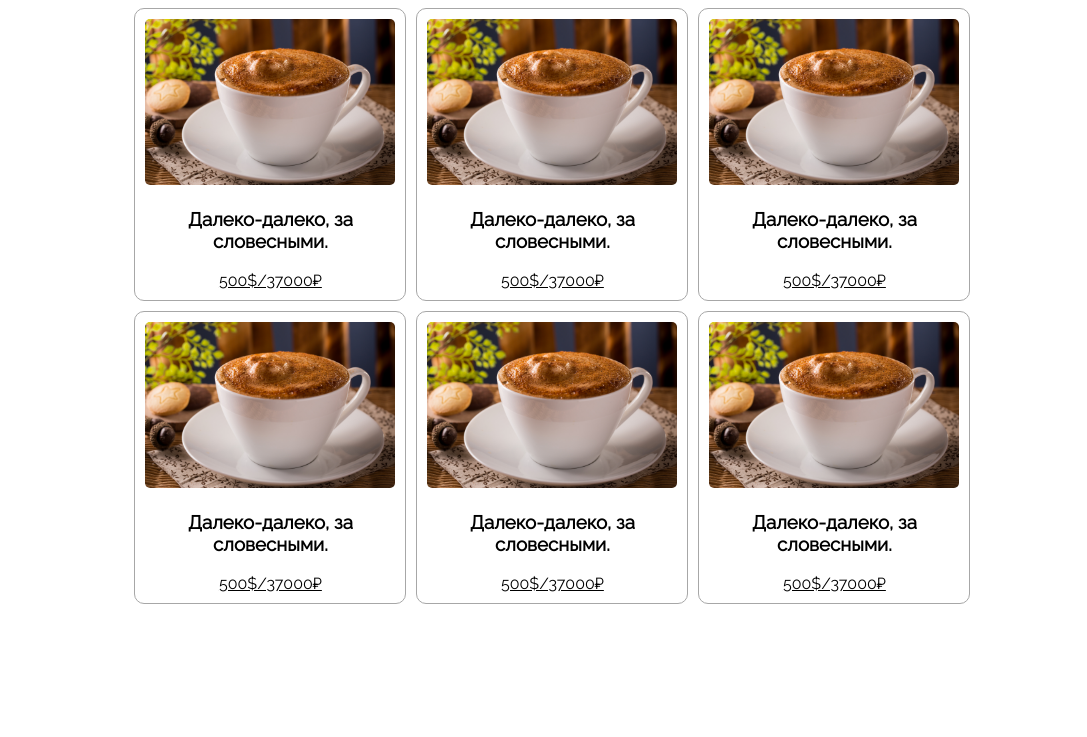
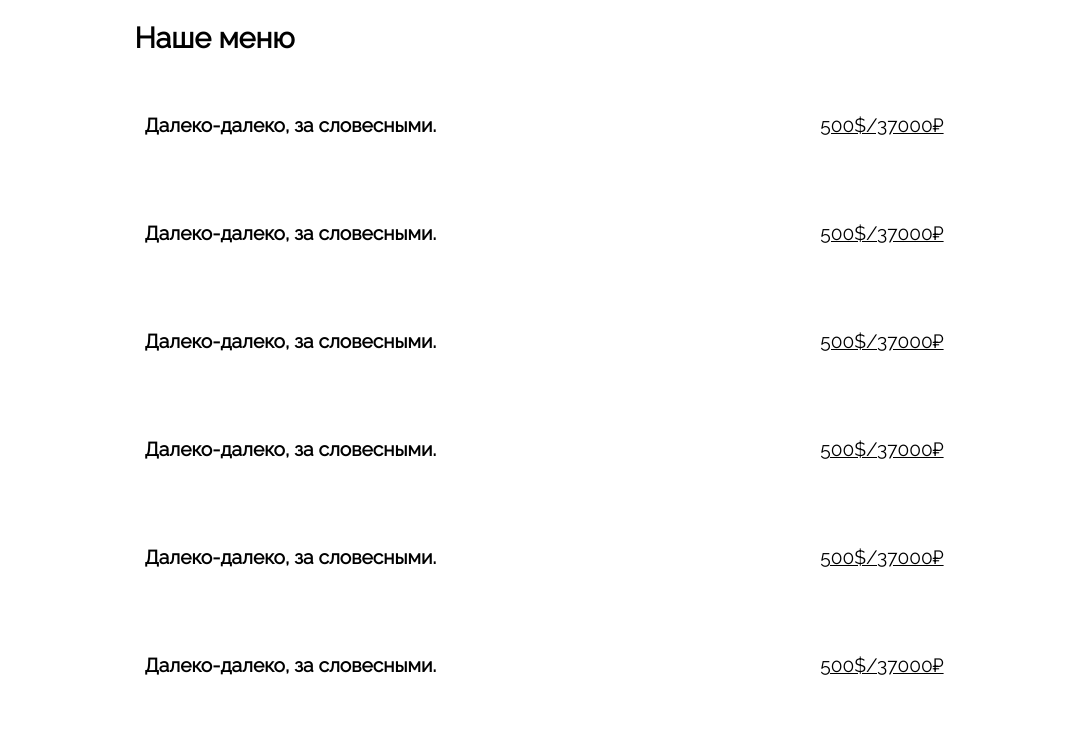
Before and after one commit to bbdk612/Anything, a plain HTML site: page Кофейня/index.html in a window 1280 px wide. Shown: the part 708-1445 px from the top of the page, without its empty margins (96-1183 px from the left). Before the commit the page ends 1337 px from the top, so only its background shows below. Drawn offline with Linux system fonts and the light colour scheme.

Commit message:
remake "price list"

```diff
--- a/Кофейня/index.html
+++ b/Кофейня/index.html
@@ -33,59 +33,50 @@
 			<div class="main__image"></div>
 			<div class="SayHi ">
 				<h2 class="head__center">Добро пожаловать.</h2>
-				<p>
+				<p class="description">
 					Вы попали на сайт компании <span class="logo">Кружки & Ложки</span>. Мы специализируемся на создании
 					кофе с применением небычных специй в частности на <i>шафране</i> и <i>кармадоне</i>. Только у нас вы
 					найдете более 30 видов кофе с применением этих специй.
-				</p>
-				<p>
-
 				</p>
 			</div>
 
 			<!-- PRICE LIST -->
 			<section class="price_list">
-				<h2>Наш товар</h2>
+				<h2>Наше меню</h2>
 				<div class="price_items">
 					<div class="price_item">
-						<img src="img/kofe-caska-penka.jpg" alt="coffie's poster" class="poster">
 						<div class="title">
-							<h3>Далеко-далеко, за словесными.</h3>
+							<h4>Далеко-далеко, за словесными.</h4>
 						</div>
 						<div class="price">500$/37000&#8381;</div>
 					</div>
 					<div class="price_item">
-						<img src="img/kofe-caska-penka.jpg" alt="coffie's poster" class="poster">
 						<div class="title">
-							<h3>Далеко-далеко, за словесными.</h3>
+							<h4>Далеко-далеко, за словесными.</h4>
 						</div>
 						<div class="price">500$/37000&#8381;</div>
 					</div>
 					<div class="price_item">
-						<img src="img/kofe-caska-penka.jpg" alt="coffie's poster" class="poster">
 						<div class="title">
-							<h3>Далеко-далеко, за словесными.</h3>
+							<h4>Далеко-далеко, за словесными.</h4>
 						</div>
 						<div class="price">500$/37000&#8381;</div>
 					</div>
 					<div class="price_item">
-						<img src="img/kofe-caska-penka.jpg" alt="coffie's poster" class="poster">
 						<div class="title">
-							<h3>Далеко-далеко, за словесными.</h3>
+							<h4>Далеко-далеко, за словесными.</h4>
 						</div>
 						<div class="price">500$/37000&#8381;</div>
 					</div>
 					<div class="price_item">
-						<img src="img/kofe-caska-penka.jpg" alt="coffie's poster" class="poster">
 						<div class="title">
-							<h3>Далеко-далеко, за словесными.</h3>
+							<h4>Далеко-далеко, за словесными.</h4>
 						</div>
 						<div class="price">500$/37000&#8381;</div>
 					</div>
 					<div class="price_item">
-						<img src="img/kofe-caska-penka.jpg" alt="coffie's poster" class="poster">
 						<div class="title">
-							<h3>Далеко-далеко, за словесными.</h3>
+							<h4>Далеко-далеко, за словесными.</h4>
 						</div>
 						<div class="price">500$/37000&#8381;</div>
 					</div>
--- a/Кофейня/main.css
+++ b/Кофейня/main.css
@@ -7,6 +7,7 @@ body {
 	margin: 0;
 	box-sizing: border-box;
 	font-family: "Raleway", sans-serif;
+	font-size: 1.2em;
 	/*overflow-y: none;*/
 }
 
@@ -76,20 +77,26 @@ main {
 
 .price_items {
 	display: grid;
-	grid-template-columns: repeat(3, 1fr);
-	grid-gap: 10px;
+	grid-template-columns: repeat(1, 1fr);
+	grid-gap: 15px;
 	width: 100%;
 }
 
 .price_item {
-	width: 250px;
+	/* width: 250px; */
 	padding: 10px;
-	text-align: center;
-	border: 1px solid #A7A7A7;
-	border-radius: 10px;
-	/* margin-right: 10px; */
-	/* margin-bottom: 15px; */
+	display: flex;
+	flex-direction: row;
+	justify-content: space-between;
+	align-items: center
+		/* text-align: center; */
+		/* border: 1px solid #A7A7A7;
+	border-radius: 10px; */
+		/* margin-right: 10px; */
+		/* margin-bottom: 15px; */
 }
+
+/* .description {} */
 
 .poster {
 	width: 100%;
```
